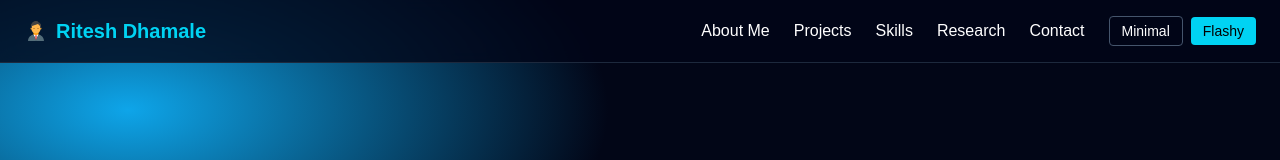
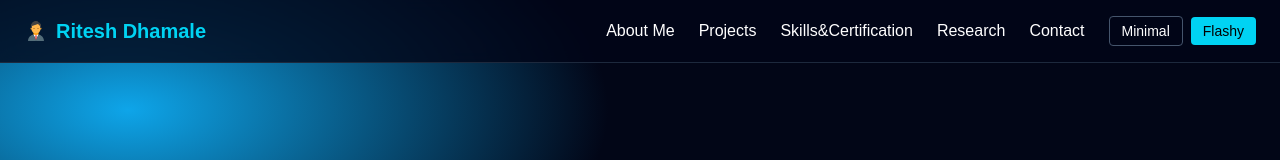
Before and after one commit to Ritesh-1703/Portfolio, a Next.js app: page / in a window 1280 px wide. Shown: the top 160 px of the page. Built offline with nearby package versions, Linux system fonts and the light colour scheme.

Commit message:
Edit Navbar

```diff
--- a/components/Navbar.tsx
+++ b/components/Navbar.tsx
@@ -30,7 +30,7 @@ export default function Navbar() {
             Projects
           </Link>
           <Link href="/skills" className="hover:text-cyan-400 transition">
-            Skills
+            Skills&Certification
           </Link>
           <Link href="/research" className="hover:text-cyan-400 transition">
             Research
@@ -64,7 +64,7 @@ export default function Navbar() {
             Projects
           </Link>
           <Link href="/skills" className="hover:text-cyan-400 transition">
-            Skills
+            Skills & Certifications
           </Link>
           <Link href="/research" className="hover:text-cyan-400 transition">
             Research
```
